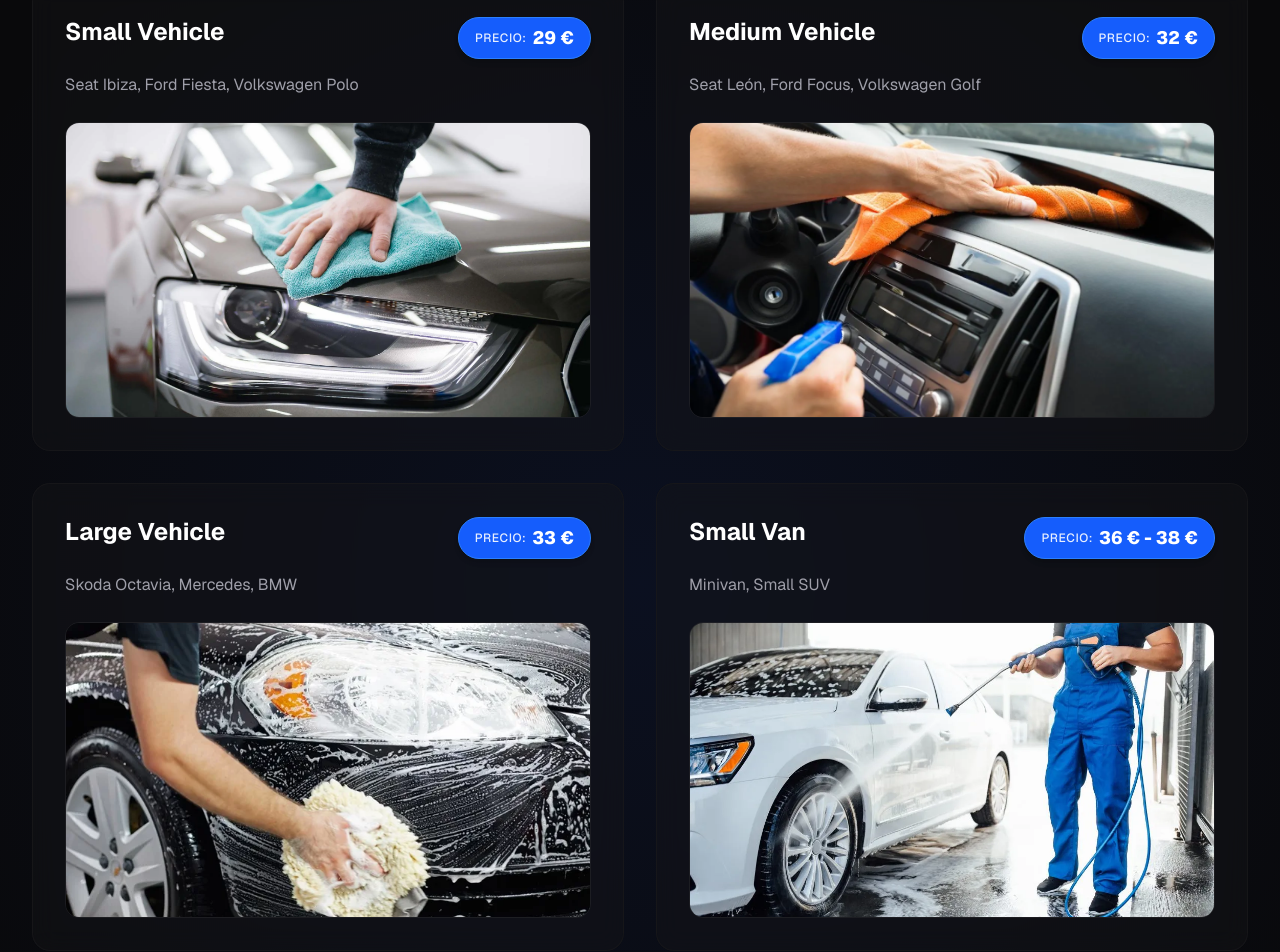
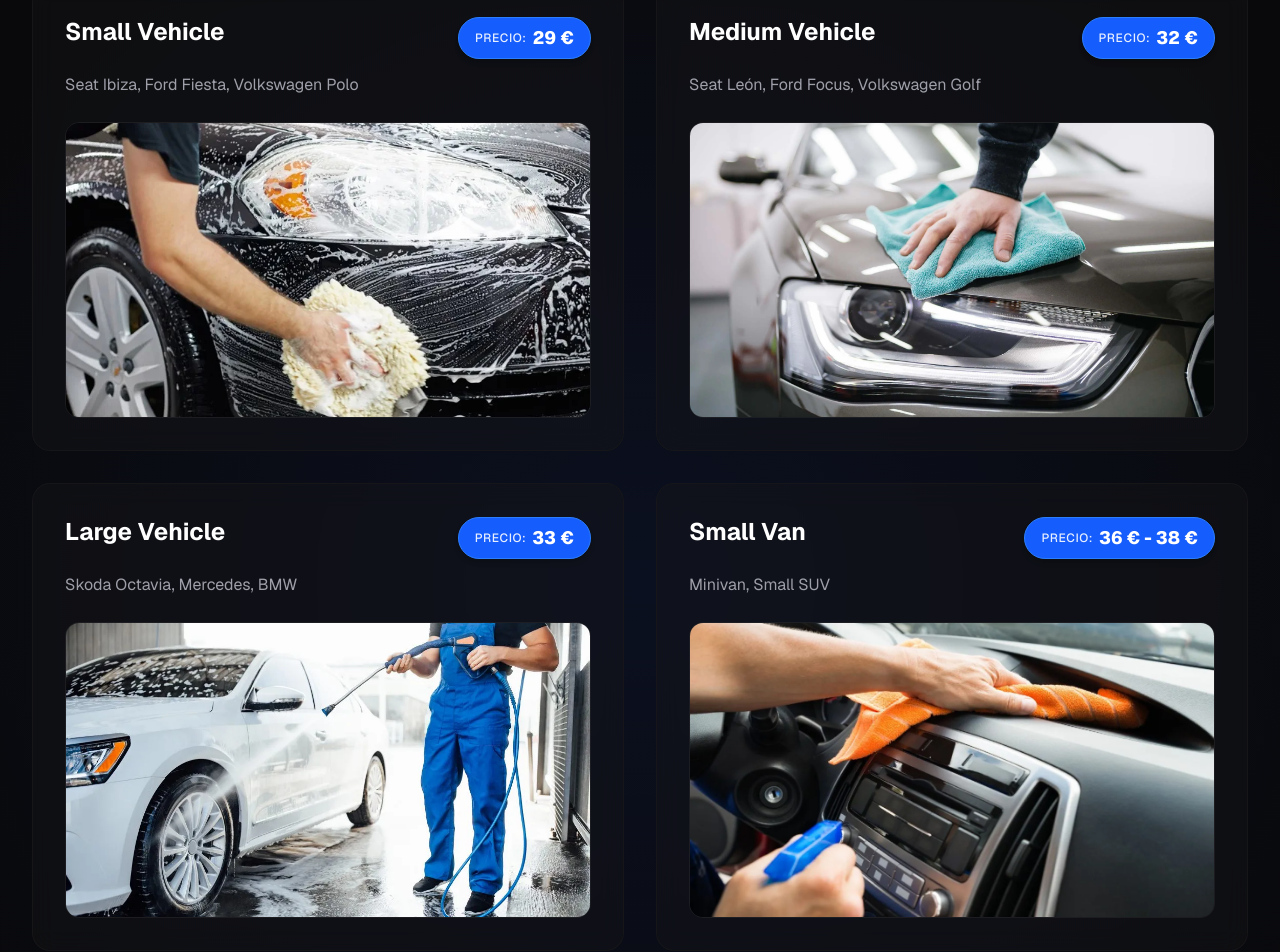
Before and after one commit to svanrell/autonet, a Next.js app: page /servicios in a window 1280 px wide. Shown: the part 580-1532 px from the top of the page. Built offline with nearby package versions, Linux system fonts and the light colour scheme.

Commit message:
feat: add services data structure and initial list of vehicle pricing options

```diff
--- a/src/data/services.ts
+++ b/src/data/services.ts
@@ -1,6 +1,3 @@
-import { Car, Truck, ShieldCheck } from "lucide-react";
-import React from "react";
-
 export interface Service {
   id: string;
   name: string;
@@ -15,28 +12,28 @@ export const services: Service[] = [
     name: "Vehículo Pequeño",
     description: "Seat Ibiza, Ford Fiesta, Volkswagen Polo",
     price: "29 €",
-    imagen: "/images/coche1.webp"
+    imagen: "/images/coche3.webp"
   },
   {
     id: "mediano",
     name: "Vehículo Mediano",
     description: "Seat León, Ford Focus, Volkswagen Golf",
     price: "32 €",
-    imagen: "/images/coche2.webp"
+    imagen: "/images/coche1.webp"
   },
   {
     id: "grande",
     name: "Vehículo Grande",
     description: "Skoda Octavia, Mercedes, BMW",
     price: "33 €",
-    imagen: "/images/coche3.webp"
+    imagen: "/images/coche4.webp"
   },
   {
     id: "furgoneta",
     name: "Furgoneta Pequeña",
     description: "Monovolumen, Todoterreno Pequeño",
     price: "36 € - 38 €",
-    imagen: "/images/coche4.webp"
+    imagen: "/images/coche2.webp"
   },
   {
     id: "todoterreno",
```
